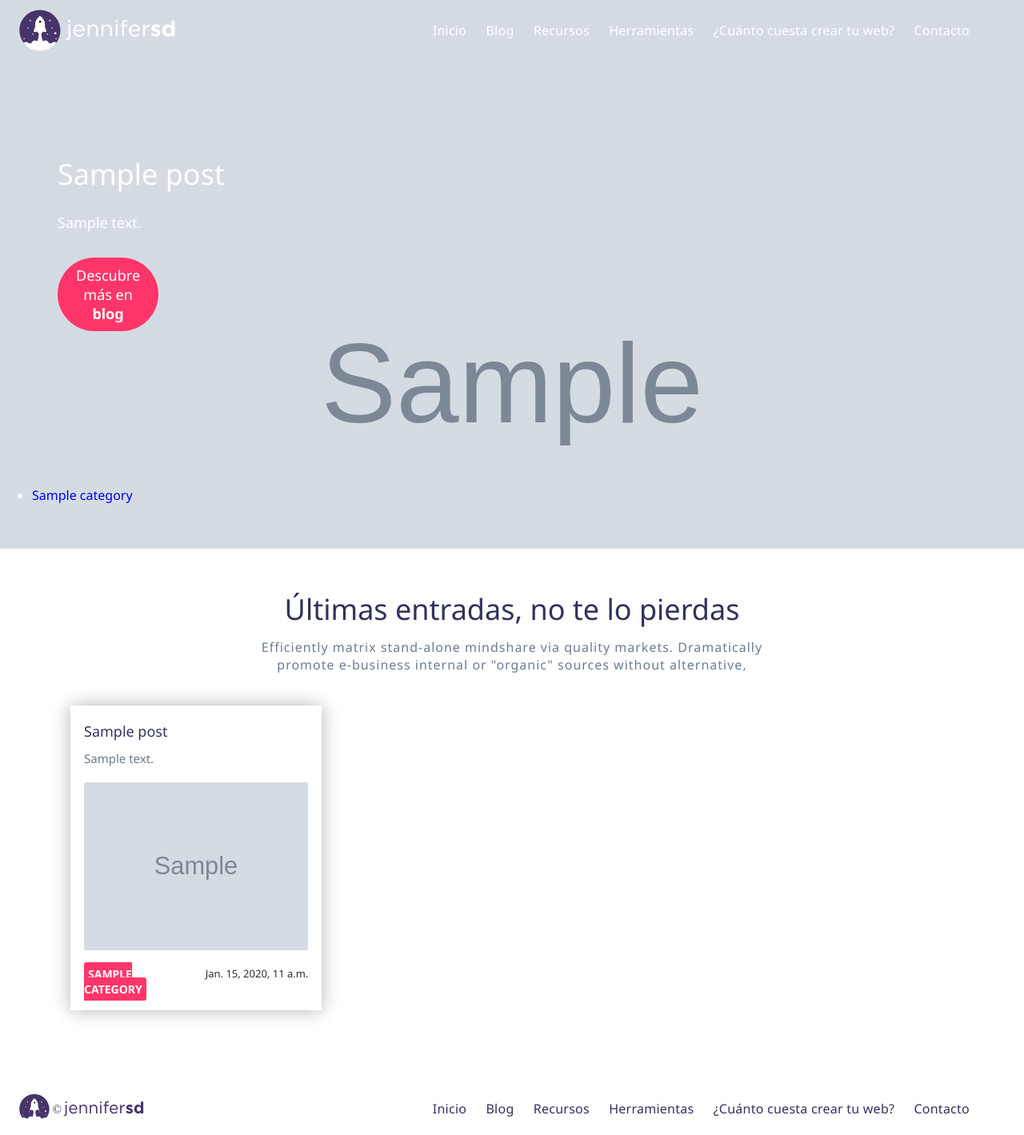
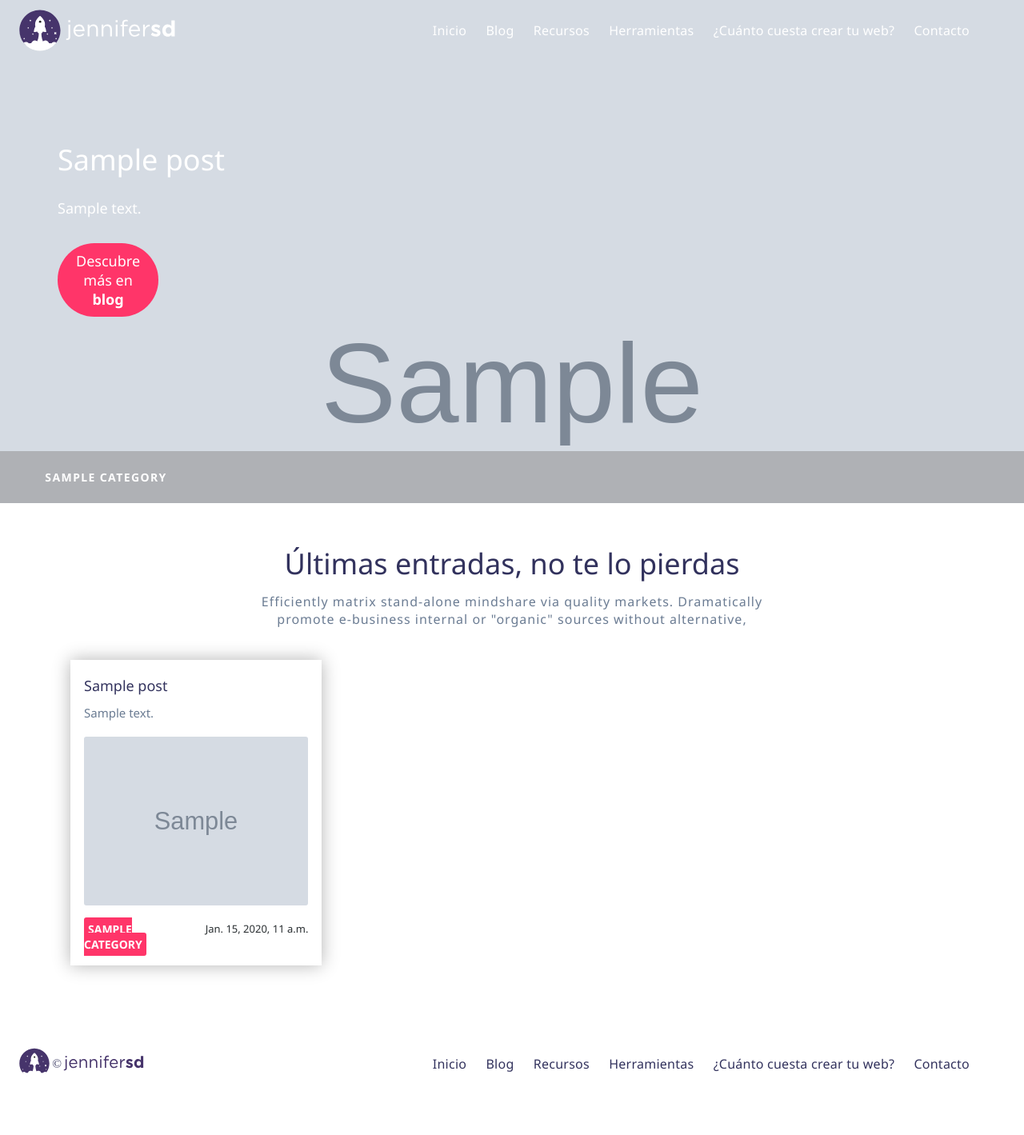
Before and after one commit to Jennifersd/jennifersd, a Django app: page /blog in a window 1280 px wide. Shown: the whole page at 80% size. After the commit the page ends 1342 px from the top, so only its background shows below. Run offline with Django 3.2, Linux system fonts and the light colour scheme; tables that the repository leaves empty hold one stand-in row (values such as "Sample post"); grey boxes marked "Sample" are stand-in pictures; some libraries are stand-ins or nearby versions.

Commit message:
changes design list categories and change media queries

```diff
--- a/assets/css/style.css
+++ b/assets/css/style.css
@@ -157,10 +157,6 @@ a{
 
 .burger-container{
 	display:none;
-}
-
-@media (max-width: 767px){
-
 }
 
 /* Footer
@@ -623,6 +619,12 @@ footer{
 /* Section 1 - Blog
 –––––––––––––––––––––––––––––––––––––––––––––––––– */
 
+.hub .blogs {
+    position: relative;
+    width: 100%;
+    padding: 40px 0px 0px 0px;
+}
+
 .hub .-post {
     background-color: #47346b;
     color: #fff;
@@ -636,7 +638,7 @@ footer{
 
 .-post-block-text{
 	position: relative;
-    padding-bottom: 50%;
+    padding-bottom: 47%;
     margin-bottom: 8px;
     height: 0;
 }
@@ -678,6 +680,58 @@ footer{
 
 #button-header-post:hover{
 	background-color:#ea2155;
+}
+
+.block-categories-full{
+	display: inline-block;
+	width:100%;
+    background: rgba(138, 135, 135, 0.5);
+}
+
+.block-categories-full h3{
+	display:none;
+	font-size: 18px;
+    font-weight: 200;
+}
+
+.content-categories{
+	display: inline-block;
+}
+
+.list-categories{
+    display: inline-block;
+    padding: 0px;
+    width: 100%;
+}
+
+.list-categories li{
+	display: block;
+    list-style-type: none;
+    width: 14.28%;
+    float: left;
+}
+
+.list-categories li a {
+	text-align: center;
+    color: #fff;
+    display: block;
+    border-right: 1px solid #fff;
+    text-transform: uppercase;
+    font-weight: bold;
+    font-size: 14px;
+    letter-spacing: 1.4px;
+    padding: 7px 0px;
+}
+
+.list-categories li:last-child a {
+    border-right: none;
+    border-bottom: none;
+}
+
+@media (max-width: 767px){
+	.list-categories{
+		display:none;
+	}
 }
 
 /* Section 2 - Blog post list
--- a/assets/js/script.js
+++ b/assets/js/script.js
@@ -1,4 +1,5 @@
 // Menu
+window.onload = function(){
 
 	(function() {
 	    var burger = document.querySelector(".burger-container"),
@@ -8,3 +9,15 @@
 	        header.classList.toggle("menu-opened");
 	    };
 	})();
+};
+
+//
+$(document).ready(function(){
+	(function() {
+		$('.blocks-container > h3').click(function() {
+			    $( ".blocks-container > ul" ).slideToggle( "slow" );
+		});
+
+	})();
+
+});
--- a/blog/templates/blog/base.html
+++ b/blog/templates/blog/base.html
@@ -15,7 +15,8 @@
         <link rel="stylesheet" href="{% static 'css/mediaqueries.css' %}">
         <link rel="stylesheet" href="{% static 'css/style.css' %}">
         <link rel="stylesheet" href="{% static 'css/normalize.css' %}">
-        <script type="text/javascript" async src="{% static 'js/script.js' %}"></script>
+        <script type="text/javascript"  src="http://cdnjs.cloudflare.com/ajax/libs/jquery/2.1.3/jquery.min.js"></script>
+        <script type="text/javascript"  src="{% static 'js/script.js' %}"></script>
     </head>
     <body class="hub" id="{% block id %}{% endblock %}">
     	<div class="container">
--- a/blog/templates/blog/blog_list.html
+++ b/blog/templates/blog/blog_list.html
@@ -6,7 +6,7 @@
 
 {% block content %}
 {% for  post in posts|slice:":1" %}
-<section class="drawer -post" style="background-image:url({{ post.image.url }})">
+<section class="blogs -post" style="background-image:url({{ post.image.url }})">
 	<div class="blocks-container">
 		<div class="-post-block-text">
 			<div class="wrapper">
@@ -19,11 +19,14 @@
 		</div>
 	</div>
 	<div class="block-categories-full">
-		{% for category in categories %}
-	    	<ul>
-	       		<li><a href="/blog/category/{{ category.slug }}">{{ category.name }}</a> </li>
-	     	</ul>
-	   	{% endfor %}
+		<div class="blocks-container">
+			<h3>Descubrir categorías</h3>
+			<ul class="list-categories">
+			{% for category in categories %}
+		    	<li><a href="/blog/category/{{ category.slug }}">{{ category.name }}</a> </li>
+		   	{% endfor %}
+			</ul>
+		</div>
 	</div>
 </section>
 {% endfor %}
```
Also changed, not shown: assets/css/mediaqueries.css (+34 -5 lines). Lines whose indentation alone changed are shown as unchanged.
